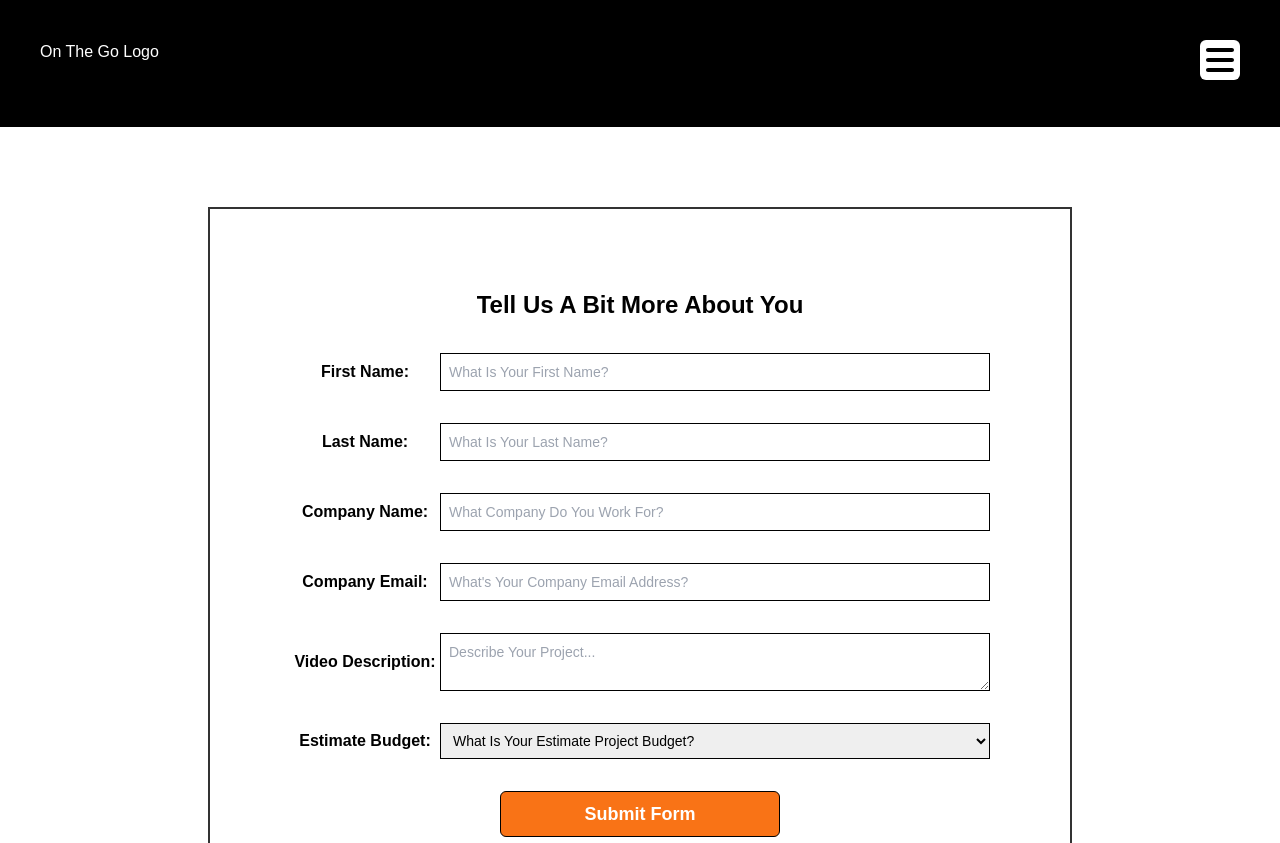
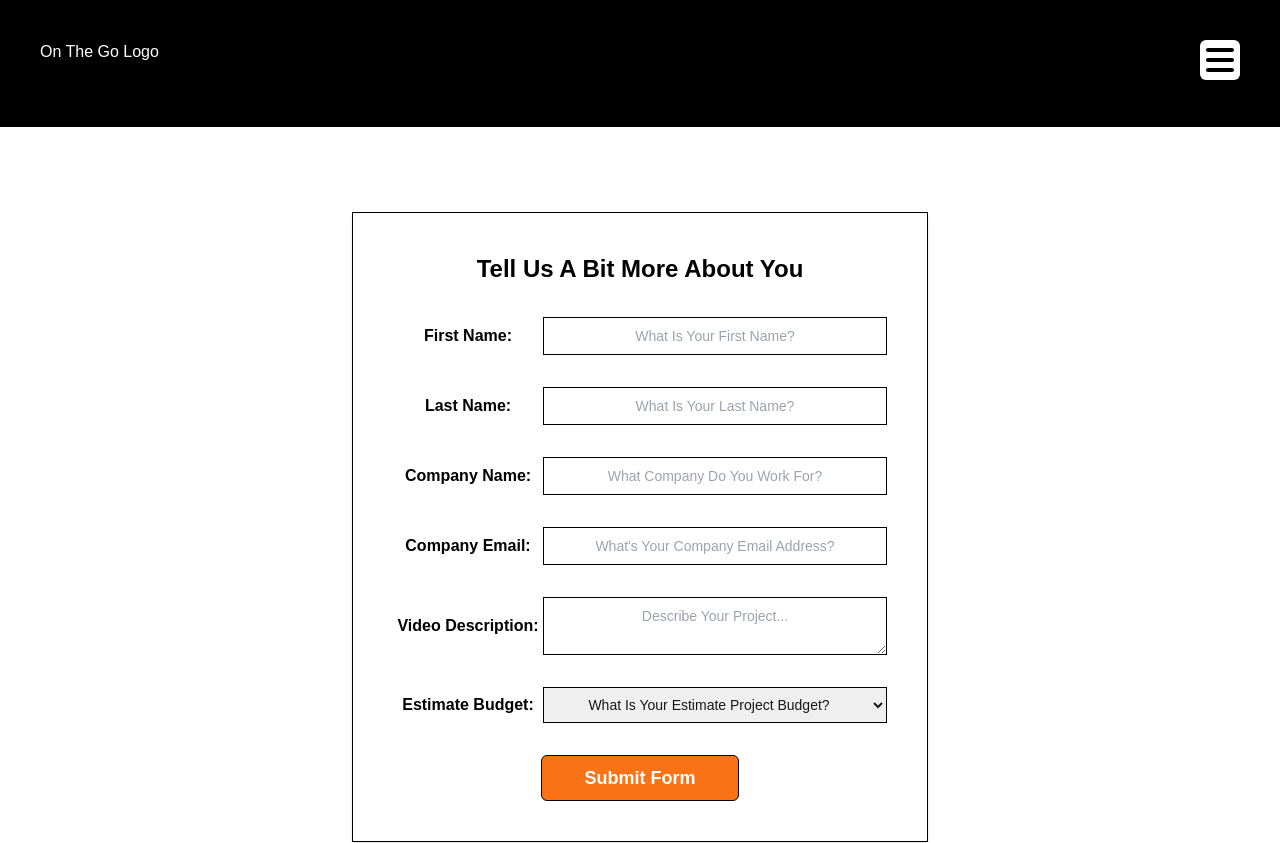
Before and after one commit to YePhone-Kyaw/OnTheGo, a Next.js app: page /get-quote in a window 1280 px wide. Shown: the top 843 px of the page. Built offline with nearby package versions, Linux system fonts and the light colour scheme.

Commit message:
st commit

```diff
--- a/app/_components/get-quote.js
+++ b/app/_components/get-quote.js
@@ -1,51 +1,124 @@
 
 function Quote() {
     return (
-    <main className="bg-white text-black pt-20 pb-20 pl-52 pr-52 items-center">
-      <div className= "flex flex-col justify-center border-opacity-80 border-2 border-black p-20 text-center">
-
-          <h1 className="text-2xl text-black font-bold mb-8 flex justify-center"> Tell Us A Bit More About You</h1>
+    <main className="flex flex-col justify-center items-center min-h-screen gap-10">
+    <div className="flex justify-center items-center w-full h-screen">
+      <div className="w-full max-w-xl bg-white p-10 shadow-md border border-black">
+        <h1 className="text-2xl text-black font-bold mb-8 flex justify-center">
+          Tell Us A Bit More About You
+        </h1>
         <form>
           <div className="form-group mb-8 flex items-center">
-              <label htmlFor="firstname" className="block text-black font-bold min-w-[150px] text-center">First Name:</label>
-              <input type="text" placeholder="What Is Your First Name?" name="firstname" className="block w-4/5 p-2 text-left border border-black text-sm mx-auto" />
+            <label
+              htmlFor="firstname"
+              className="block text-black font-bold min-w-[150px] text-center"
+            >
+              First Name:
+            </label>
+            <input
+              type="text"
+              placeholder="What Is Your First Name?"
+              name="First Name"
+              className="block w-4/5 p-2 text-center border border-black text-sm mx-auto"
+              required
+            />
           </div>
 
           <div className="form-group mb-8 flex items-center">
-              <label htmlFor="lastname" className="block text-black font-bold min-w-[150px] text-center">Last Name:</label>
-              <input type="text" placeholder="What Is Your Last Name?" name="lastname" className="block w-4/5 p-2 text-left border border-black text-sm mx-auto" />
+            <label
+              htmlFor="lastname"
+              className="block text-black font-bold min-w-[150px] text-center"
+            >
+              Last Name:
+            </label>
+            <input
+              type="text"
+              placeholder="What Is Your Last Name?"
+              name="Last Name"
+              className="block w-4/5 p-2 text-center border border-black text-sm mx-auto"
+              required
+            />
           </div>
 
           <div className="form-group mb-8 flex items-center">
-              <label htmlFor="companyname" className="block text-black font-bold min-w-[150px] text-center">Company Name:</label>
-              <input type="text" placeholder="What Company Do You Work For?" name="companyname" className="block w-4/5 p-2 text-left border border-black text-sm mx-auto" />
+            <label
+              htmlFor="companyname"
+              className="block text-black font-bold min-w-[150px] text-center"
+            >
+              Company Name:
+            </label>
+            <input
+              type="text"
+              placeholder="What Company Do You Work For?"
+              name="Company Name"
+              className="block w-4/5 p-2 text-center border border-black text-sm mx-auto"
+              required
+            />
           </div>
 
           <div className="form-group mb-8 flex items-center">
-              <label htmlFor="companyemail" className="block text-black font-bold min-w-[150px] text-center">Company Email:</label>
-              <input type="text" placeholder="What's Your Company Email Address?" name="companyemail" className="block w-4/5 p-2 text-left border border-black text-sm mx-auto" />
+            <label
+              htmlFor="companyemail"
+              className="block text-black font-bold min-w-[150px] text-center"
+            >
+              Company Email:
+            </label>
+            <input
+              type="text"
+              placeholder="What's Your Company Email Address?"
+              name="Company Email"
+              className="block w-4/5 p-2 text-center border border-black text-sm mx-auto"
+              required
+            />
           </div>
 
           <div className="form-group mb-8 flex items-center">
-              <label htmlFor="videodescription" className="block text-black font-bold min-w-[150px] text-center">Video Description:</label>
-              <textarea type="text" placeholder="Describe Your Project..." name="videodescription" className="block w-4/5 p-2 text-left border border-black text-sm mx-auto" />
+            <label
+              htmlFor="videodescription"
+              className="block text-black font-bold min-w-[150px] text-center"
+            >
+              Video Description:
+            </label>
+            <textarea
+              type="text"
+              placeholder="Describe Your Project..."
+              name="Video Description"
+              className="block w-4/5 p-2 text-center border border-black text-sm mx-auto"
+              required
+            />
           </div>
 
           <div className="form-group mb-8 flex items-center">
-              <label htmlFor="estimatebudget" className="block text-black font-bold min-w-[150px] text-center">Estimate Budget:</label>
-              <select type="text" name="estimatebudget" className="block w-4/5 p-2 text-left border border-black text-sm mx-auto">
-                              <option value="price"> What Is Your Estimate Project Budget?</option>
-                              <option value="Price1">$100-$200</option>
-                              <option value="price2">$200-$400</option>
-                              <option value="price3">$400-$600</option>
-                              <option value="price4">$600-$800</option>
-                              <option value="price5">$800 +</option>
+            <label
+              htmlFor="estimatebudget"
+              className="block text-black font-bold min-w-[150px] text-center"
+            >
+              Estimate Budget:
+            </label>
+            <select
+              type="text"
+              name="Estimate Budget"
+              className="block w-4/5 p-2 text-center border border-black text-sm mx-auto"
+            >
+              <option value="price">
+                What Is Your Estimate Project Budget?
+              </option>
+              <option value="$100-$200">$100-$200</option>
+              <option value="$200-$400">$200-$400</option>
+              <option value="$400-$600">$400-$600</option>
+              <option value="$600-$800">$600-$800</option>
+              <option value="$800 +">$800 +</option>
             </select>
           </div>
-            <button type="button" className="bg-orange-500 hover:bg-orange-400 text-white font-bold py-2 px-6 rounded-md mx-auto block w-2/5 border border-black text-lg">
+
+          <button
+            type="submit"
+            className="bg-orange-500 hover:bg-orange-400 text-white font-bold py-2 px-6 rounded-md mx-auto block w-2/5 border border-black text-lg"
+          >
             Submit Form
           </button>
         </form>
+      </div>
     </div>
   </main>
     );
```
Lines whose indentation alone changed are shown as unchanged.
